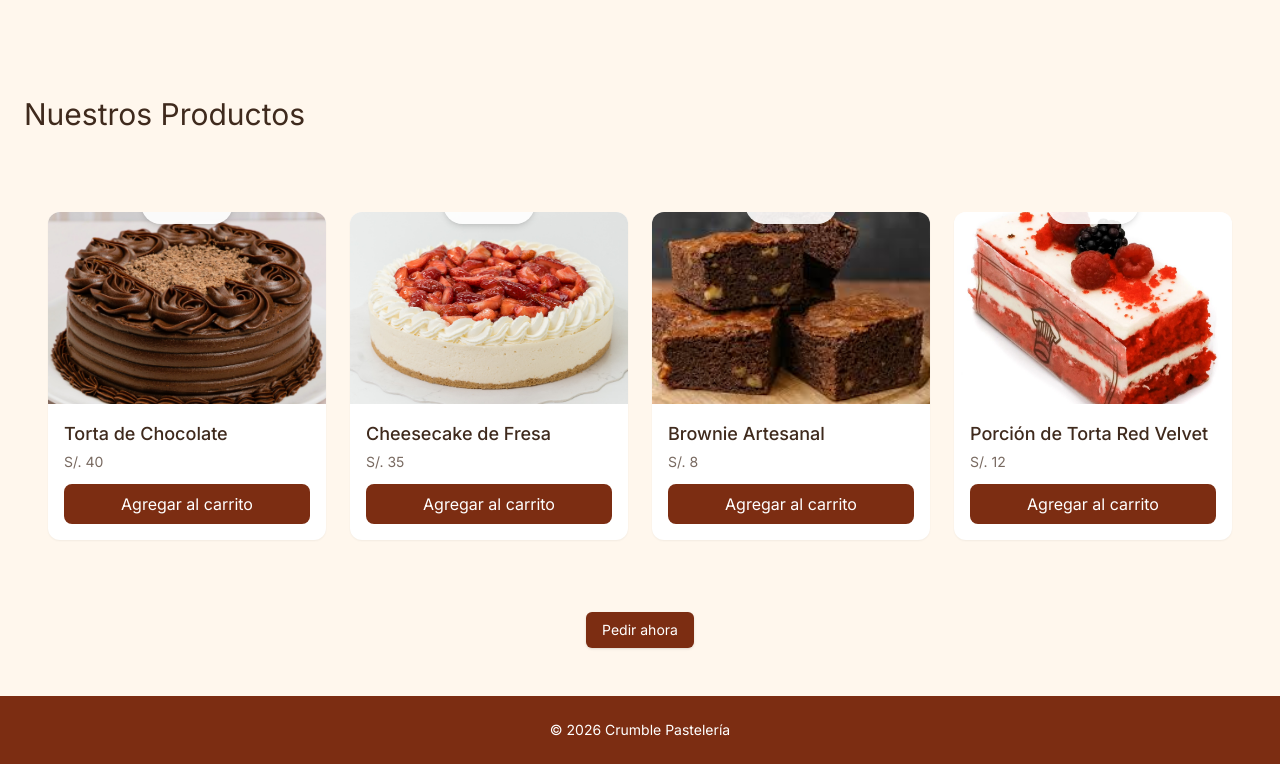
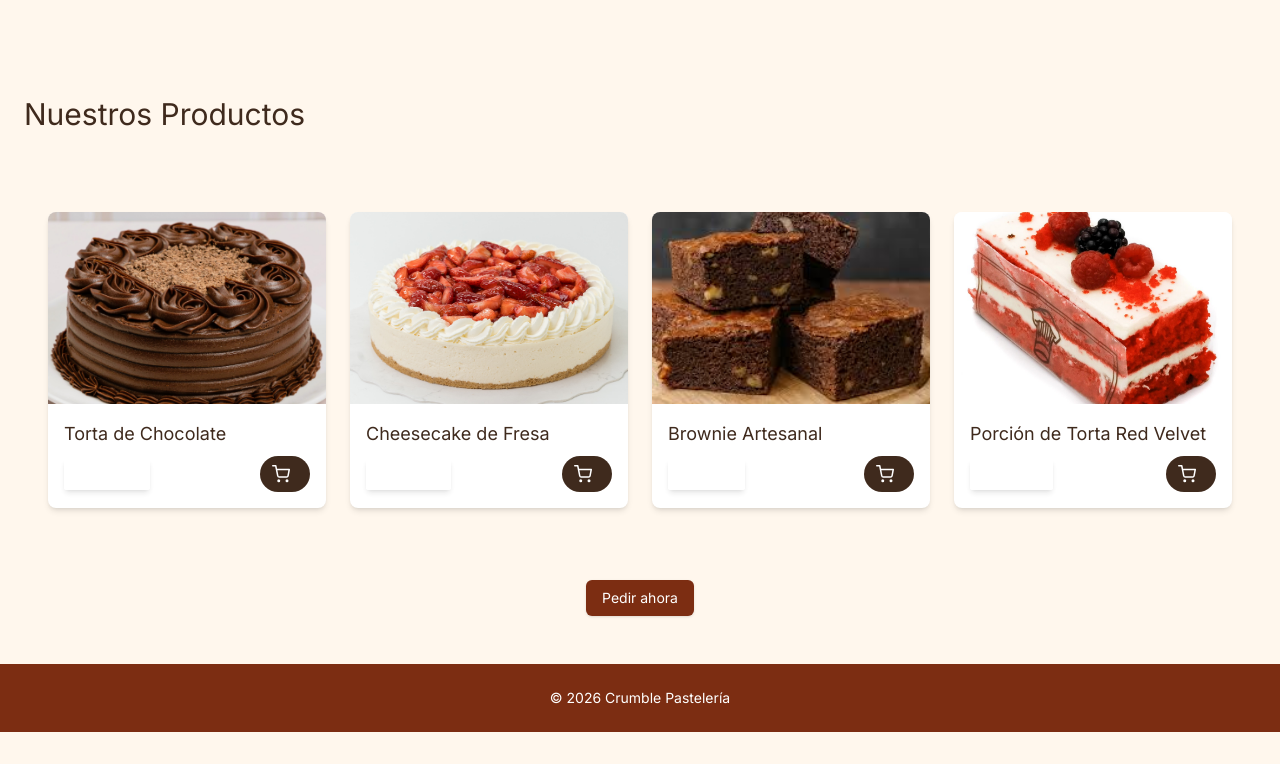
Before and after one commit to Ariannn23/crumble-pasteleria, a React (Vite) app: page / in a window 1280 px wide. Shown: the part 1546-2310 px from the top of the page. After the commit the page ends 2278 px from the top, so only its background shows below. Built offline with nearby package versions, Linux system fonts and the light colour scheme.

Commit message:
feat: Enhance product cards with eye button and animated add-to-cart

```diff
--- a/src/components/products/ProductCard.jsx
+++ b/src/components/products/ProductCard.jsx
@@ -1,52 +1,66 @@
+import { FiShoppingCart, FiEye } from "react-icons/fi";
+import { Link } from "react-router-dom";
 import { useCart } from "../../context/CartContext";
 
 const ProductCard = ({ product }) => {
   const { addToCart } = useCart();
 
+  const handleAddToCart = (e) => {
+    e.preventDefault(); // Prevenir navegación al hacer click en el botón
+    e.stopPropagation();
+    addToCart(product);
+  };
+
   return (
-    <div className="bg-white rounded-xl shadow-sm overflow-hidden hover:shadow-md transition h-full flex flex-col">
-      <div className="relative group">
+    <div className="group bg-white rounded-lg shadow-md overflow-hidden hover:shadow-xl transition-all duration-300 transform hover:-translate-y-1">
+      {/* Imagen */}
+      <div className="relative overflow-hidden h-48">
         <img
           src={product.image}
           alt={product.name}
-          className="h-48 w-full object-cover"
+          className="w-full h-full object-cover group-hover:scale-110 transition-transform duration-300"
         />
 
-        {/* overlay button that slides down from top */}
-        <div className="absolute inset-0 flex items-start justify-center pointer-events-none">
-          <button
-            onClick={() => {
-              /* placeholder: navigate to detail or open modal */
-              window.location.href = `/product/${product.id}`;
-            }}
-            className="mt-3 z-10 pointer-events-auto bg-white/90 text-crumble-chocolate px-4 py-2 rounded-full shadow-md transform -translate-y-full group-hover:translate-y-0 transition-all duration-300"
-          >
-            Detalles
-          </button>
-        </div>
+        {/* Botón de ver detalles (ojo) */}
+        <Link
+          to={`/product/${product.id}`}
+          className="absolute top-2 right-2 bg-white/90 backdrop-blur-sm text-crumble-primary p-2 rounded-full shadow-lg hover:bg-crumble-primary hover:text-white transition-all duration-300 opacity-0 group-hover:opacity-100 transform translate-y-2 group-hover:translate-y-0"
+          aria-label={`Ver detalles de ${product.name}`}
+        >
+          <FiEye size={18} />
+        </Link>
       </div>
 
-      <div className="p-4 flex flex-col flex-grow">
-        <h3
-          className="font-medium text-lg mb-1"
-          style={{
-            display: "-webkit-box",
-            WebkitLineClamp: 2,
-            WebkitBoxOrient: "vertical",
-            overflow: "hidden",
-          }}
-        >
+      {/* Contenido */}
+      <div className="p-4">
+        {/* Nombre del producto */}
+        <h3 className="font-heading text-lg mb-2 text-crumble-dark truncate">
           {product.name}
         </h3>
 
-        <p className="text-sm opacity-70 mb-3">S/. {product.price}</p>
+        {/* Precio y Botón */}
+        <div className="flex items-center justify-between">
+          {/* Precio con estilo de ticket */}
+          <div className="relative">
+            <div className="bg-gradient-to-r from-crumble-primary to-crumble-rose text-white px-3 py-1 rounded-sm shadow-md opacity-90 ticket-badge">
+              <span className="text-sm font-bold">
+                S/. {product.price.toFixed(2)}
+              </span>
+            </div>
+          </div>
 
-        <button
-          onClick={() => addToCart(product)}
-          className="w-full bg-crumble-chocolate text-white py-2 rounded-lg hover:bg-crumble-rose hover:text-crumble-dark transition mt-auto"
-        >
-          Agregar al carrito
-        </button>
+          {/* Botón Añadir */}
+          <button
+            onClick={handleAddToCart}
+            className="group/btn bg-crumble-dark text-white px-3 py-2 rounded-full hover:bg-crumble-primary transition-all duration-500 flex items-center gap-2 overflow-hidden"
+            aria-label={`Añadir ${product.name} al carrito`}
+          >
+            <FiShoppingCart size={18} className="flex-shrink-0" />
+            <span className="max-w-0 group-hover/btn:max-w-xs transition-all duration-500 overflow-hidden whitespace-nowrap text-sm font-medium">
+              Agregar
+            </span>
+          </button>
+        </div>
       </div>
     </div>
   );
```
